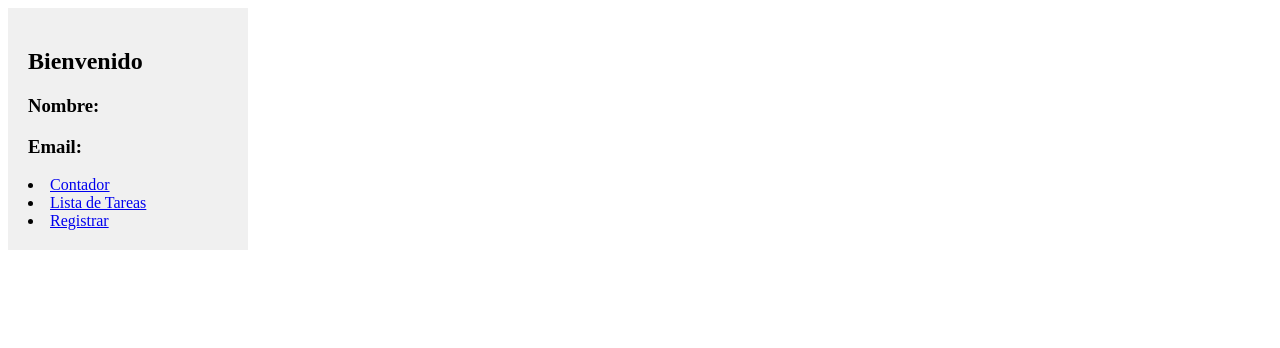
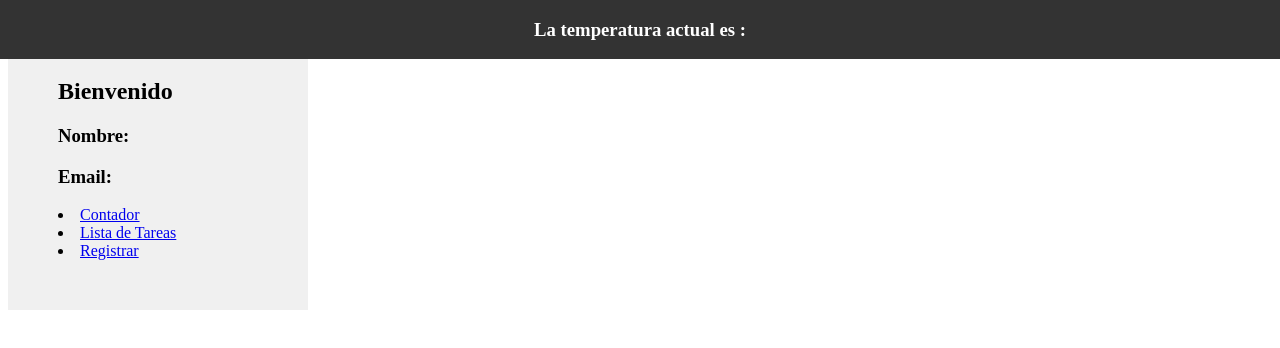
Before and after one commit to daemons33/vue_practice1, a Vue app: page / in a window 1280 px wide. Shown: the top 348 px of the page. Built offline with nearby package versions, Linux system fonts and the light colour scheme.

Commit message:
Header.vue, Main.js y stores/weatherStore.js

```diff
--- a/package.json
+++ b/package.json
@@ -10,6 +10,7 @@
   },
   "dependencies": {
     "@vee-validate/yup": "^4.14.6",
+    "axios": "^1.7.7",
     "pinia": "^2.2.4",
     "vee-validate": "^4.14.6",
     "vue": "^3.5.12",
--- /dev/null
+++ b/src/components/Header.vue
@@ -0,0 +1,28 @@
+<template>
+    <div class="header">
+        <h3>La temperatura actual es    :</h3>
+    </div>
+</template>
+
+<script setup>
+
+</script>
+
+<style scoped>
+.header{
+    display: flex;
+    justify-content: center;
+    align-items: center;
+    padding: 10px 20xp;
+    position: fixed;
+    top: 0;
+    right: 0;
+    left: 0;
+    background-color: #333;
+    color: white;
+}
+h1{
+    margin: 0;
+
+}
+</style>
--- a/src/components/Sidebar.vue
+++ b/src/components/Sidebar.vue
@@ -19,6 +19,6 @@
     .sidebar{
         width: 200px;
         background-color: #f0f0f0;
-        padding: 20px;
+        padding: 50px;
     }
 </style>
--- a/src/views/MainView.vue
+++ b/src/views/MainView.vue
@@ -1,4 +1,5 @@
 <template>
+    <Header></Header>
     <div class="container">
         <sidebar> </sidebar>
         <div class="content">
@@ -10,6 +11,7 @@
 
 <script setup>
     import Sidebar from '../components/Sidebar.vue';
+    import Header from '@/components/Header.vue';
 </script>
 
 <style scoped>
```
Also changed, not shown: src/stores/counter.js (deleted, +0 -12 lines), src/views/weatherStore.js (added, +10 -0 lines), 1 other file (tests, documents, lock files or other folders).
